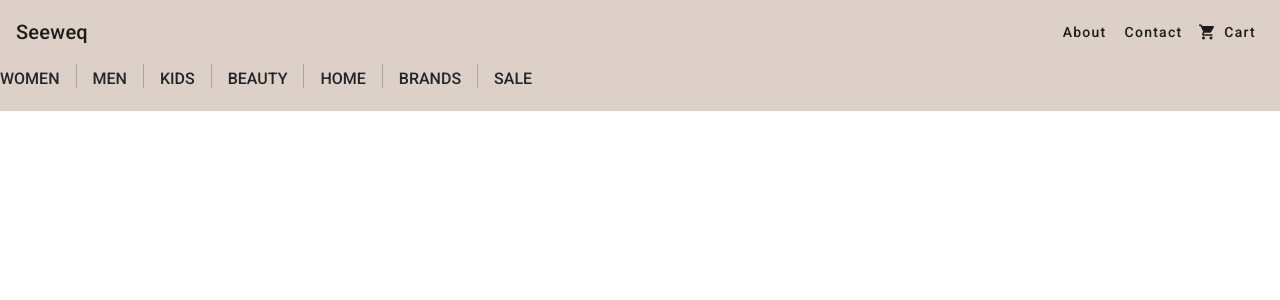
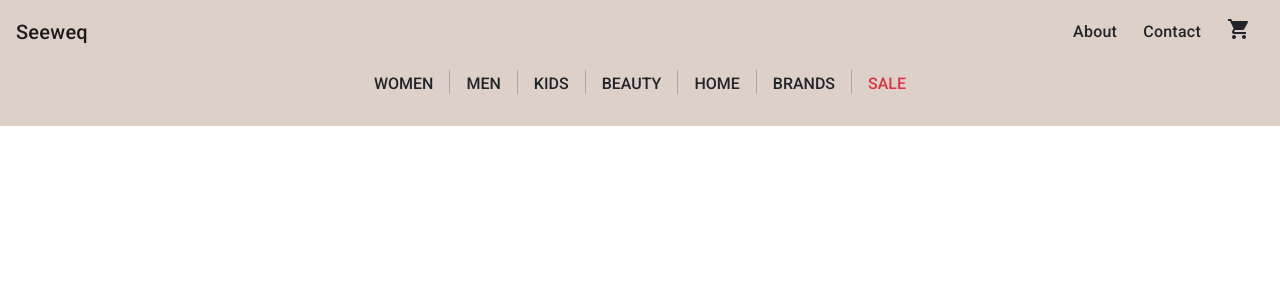
Before and after one commit to PhumlaniDev/ecommerce, an Angular app: page / in a window 1280 px wide. Shown: the top 300 px of the page. Built offline with nearby package versions, Linux system fonts and the light colour scheme.

Commit message:
Done with NavBar

```diff
--- a/package.json
+++ b/package.json
@@ -20,12 +20,14 @@
     "@angular/platform-browser": "^15.1.0",
     "@angular/platform-browser-dynamic": "^15.1.0",
     "@angular/router": "^15.1.0",
+    "@fortawesome/angular-fontawesome": "^0.12.1",
+    "bootstrap": "^5.3.0-alpha3",
     "rxjs": "~7.8.0",
     "tslib": "^2.5.0",
     "zone.js": "~0.12.0"
   },
   "devDependencies": {
-    "@angular-devkit/build-angular": "^15.2.1",
+    "@angular-devkit/build-angular": "^15.2.6",
     "@angular/cli": "~15.1.3",
     "@angular/compiler-cli": "^15.1.0",
     "@types/jasmine": "~4.3.0",
--- a/src/app/navbar/navbar.component.html
+++ b/src/app/navbar/navbar.component.html
@@ -1,12 +1,13 @@
+<div class="container-all">
 <mat-toolbar>
     <span>Seeweq</span>
 
     <div class="space"></div>
-    <a mat-button>About</a>
-    <a mat-button>Contact</a>
-    <a mat-button><mat-icon>shopping_cart</mat-icon>Cart</a>
+    <a class="btn btn-transparent" href="#" role="button">About</a>
+    <a class="btn btn-transparent" href="#" role="button">Contact</a>
+    <a class="btn btn-transparent" href="#" role="button"><mat-icon>shopping_cart</mat-icon></a>
 </mat-toolbar>
-    <div class="categories">
+    <div class="d-flex justify-content-center">
         <div class="hstack gap-3">
 
             <div class="category"><h6>WOMEN</h6></div>
@@ -21,6 +22,7 @@
             <div class="vr"></div>
             <div class="category"><h6>BRANDS</h6></div>
             <div class="vr"></div>
-            <div class="category"><h6 color="warn" >SALE</h6></div>
+            <div class="category text-danger"><h6>SALE</h6></div>
         </div>
     </div>
+</div>
--- a/src/app/navbar/navbar.component.scss
+++ b/src/app/navbar/navbar.component.scss
@@ -6,18 +6,19 @@ mat-toolbar {
 
 
 }
-.categories{
+.container-all{
     background-color: #DDD0C8;
+    width: 100%;
 }
 .vr{
     height: 1.5rem;
+    margin-top:6px ;
 }
 .category{
-    margin-top: 5px;
-    margin-bottom: 15px;
-
-
+    margin-top: 10px;
+    margin-bottom: 25px;
 }
-mat-button{
-    font-size: 5rem;
+.btn{
+    font-size: medium;
+    font-weight: 500;
 }
```
Also changed, not shown: 1 other file (tests, documents, lock files or other folders).
